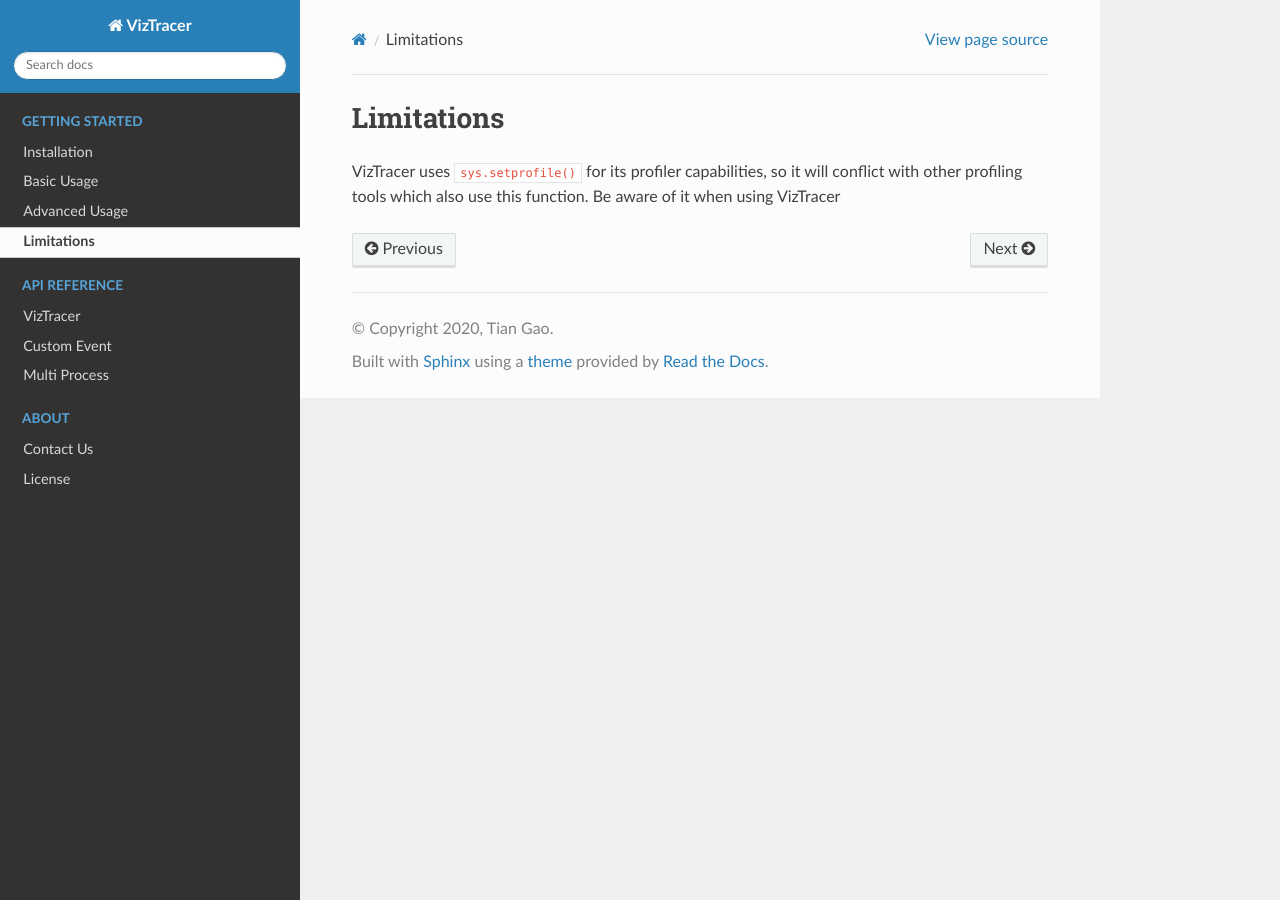
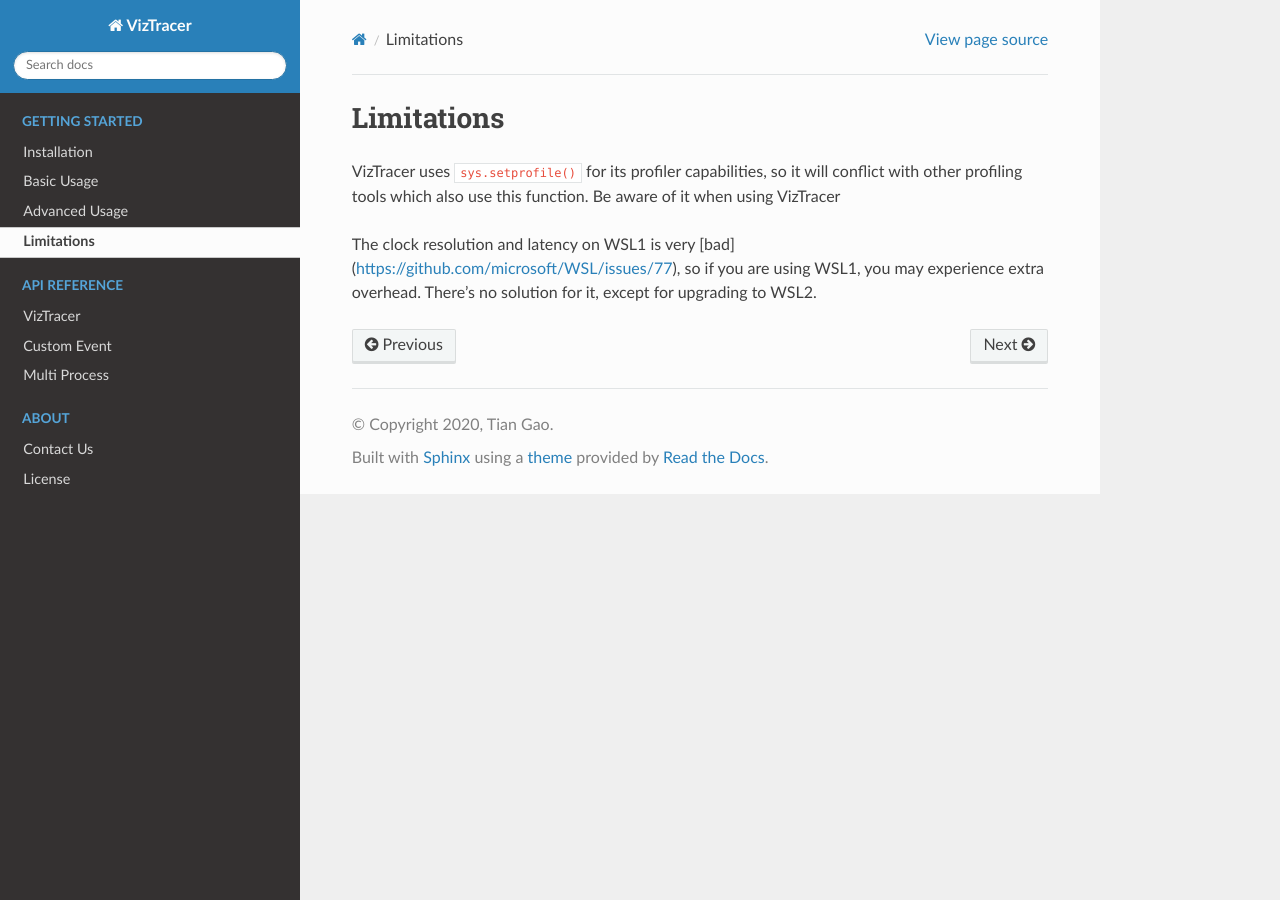
Before and after one commit to gaogaotiantian/viztracer, a Sphinx documentation site: the page built from docs/source/limitations.rst, in a window 1280 px wide. Built offline with Sphinx 7.4.7 and the Read the Docs theme 2.0.0, drawn with Linux system fonts in a browser that asks for light colours.

Commit message:
Add WSL1 to limitation

```diff
--- a/docs/source/limitations.rst
+++ b/docs/source/limitations.rst
@@ -2,3 +2,5 @@
 ===========
 
 VizTracer uses ``sys.setprofile()`` for its profiler capabilities, so it will conflict with other profiling tools which also use this function. Be aware of it when using VizTracer
+
+The clock resolution and latency on WSL1 is very [bad](https://github.com/microsoft/WSL/issues/77), so if you are using WSL1, you may experience extra overhead. There's no solution for it, except for upgrading to WSL2.
```
